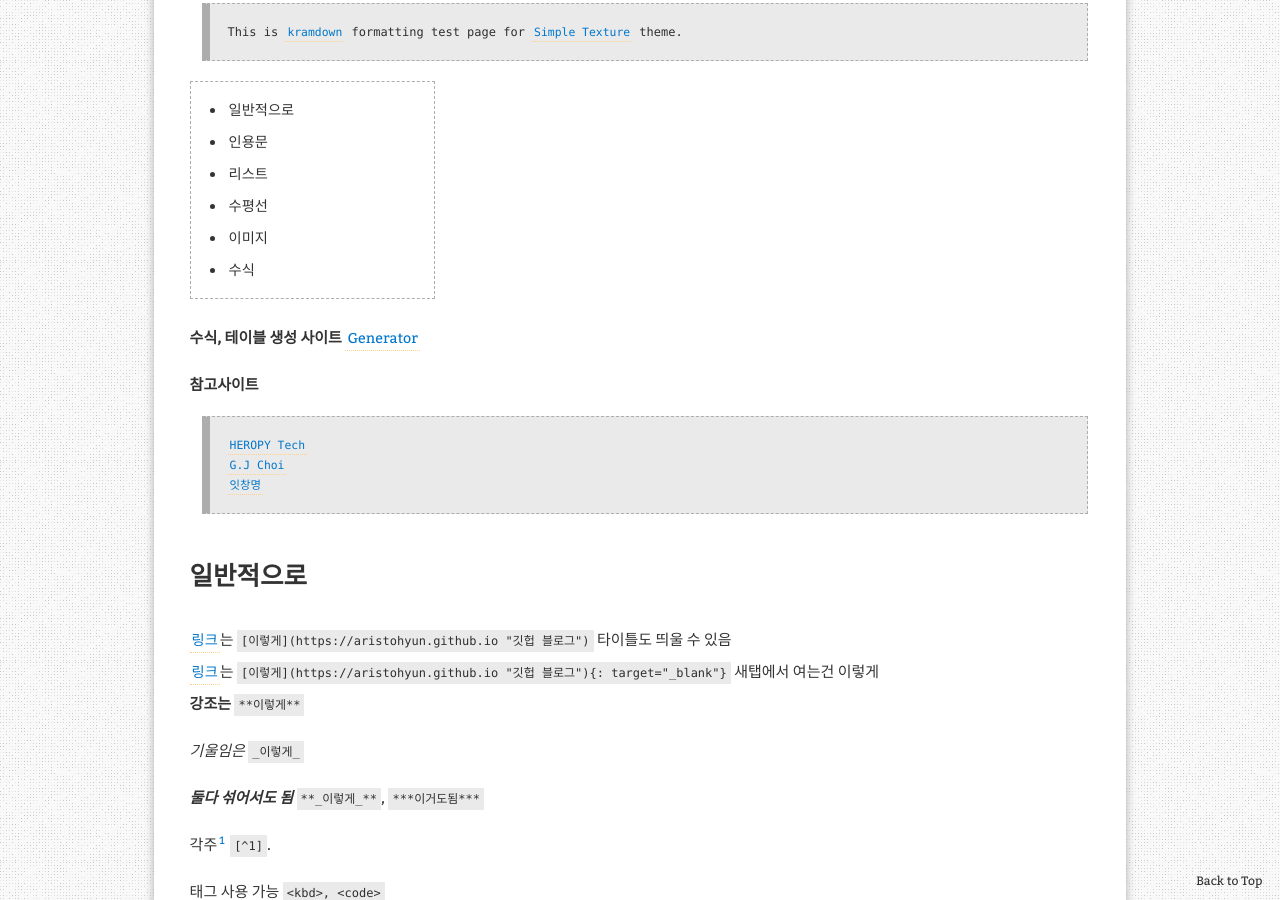
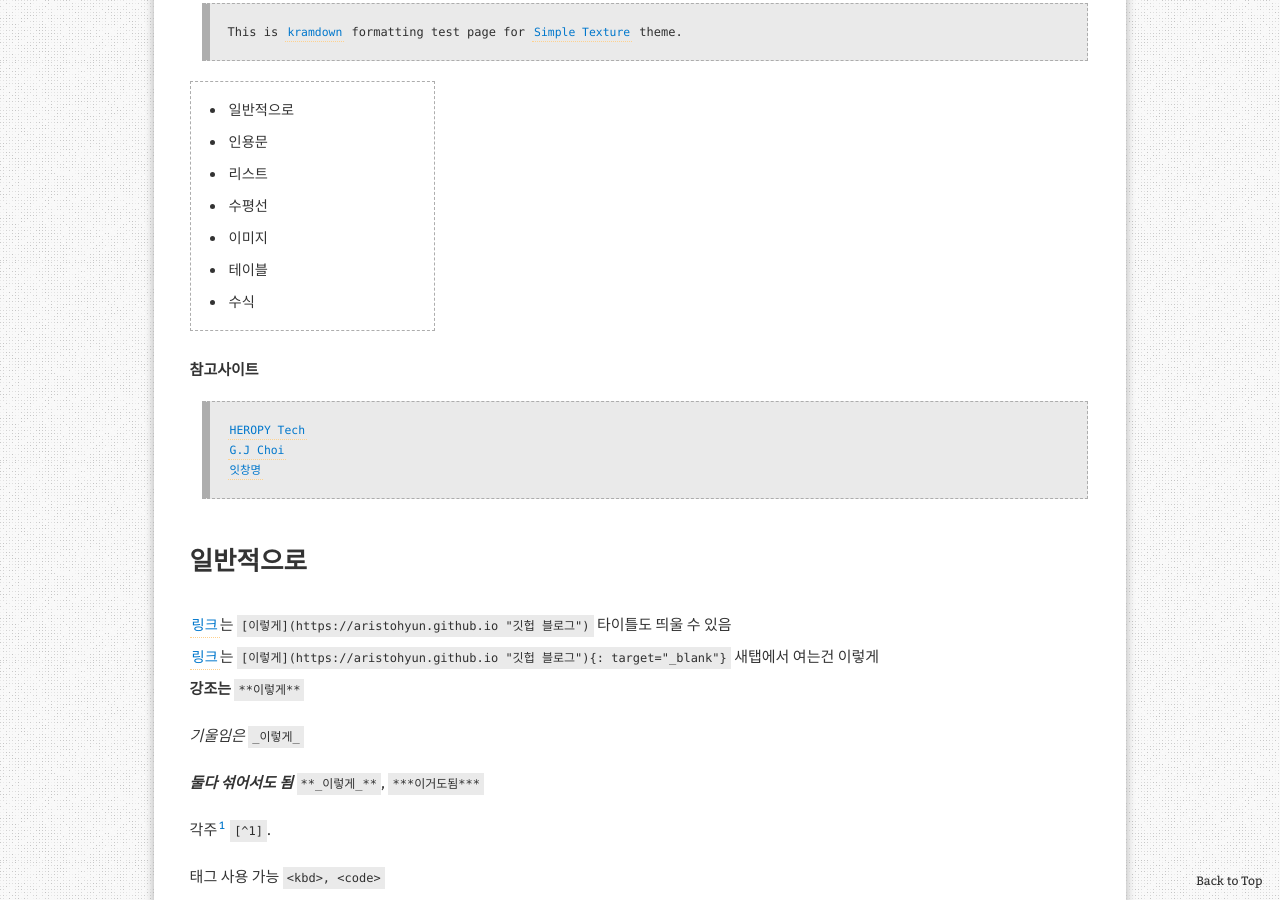
Before and after one commit to aristohyun/aristohyun.github.io, a Jekyll site: the page built from _posts/2020-05-01-quick-kramdown-demo.md, in a window 1280 px wide and 900 px high, scrolled down 338 px. Built offline with Jekyll 4.4.1, drawn with Linux system fonts in a browser that asks for light colours; comment, search, counter and statistics services are not loaded.

Commit message:
Update 2020-05-01-quick-kramdown-demo.md

```diff
--- a/_posts/2020-05-01-quick-kramdown-demo.md
+++ b/_posts/2020-05-01-quick-kramdown-demo.md
@@ -13,8 +13,6 @@ redirect_from:
 * Kramdown table of contents
 {:toc .toc}
 
-**수식, 테이블 생성 사이트**
-[Generator](https://www.tablesgenerator.com/markdown_tables){: target="_ blank"}
 
 **참고사이트**
 > [HEROPY Tech](https://heropy.blog/2017/09/30/markdown/)
```
Also changed, not shown: other parts of _posts/2020-05-01-quick-kramdown-demo.md (+5 -0 lines).
